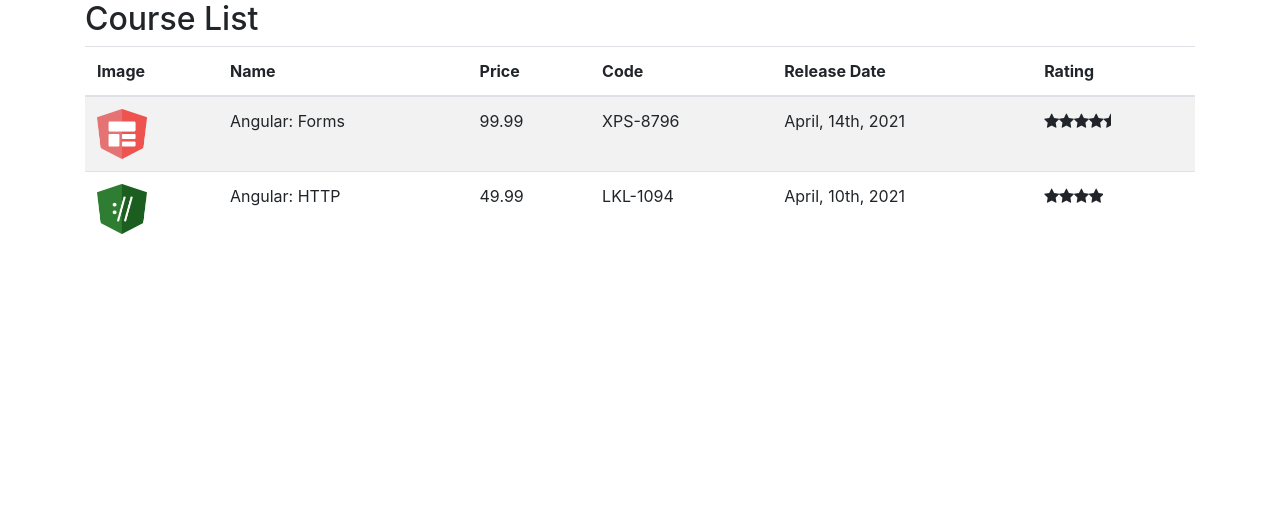
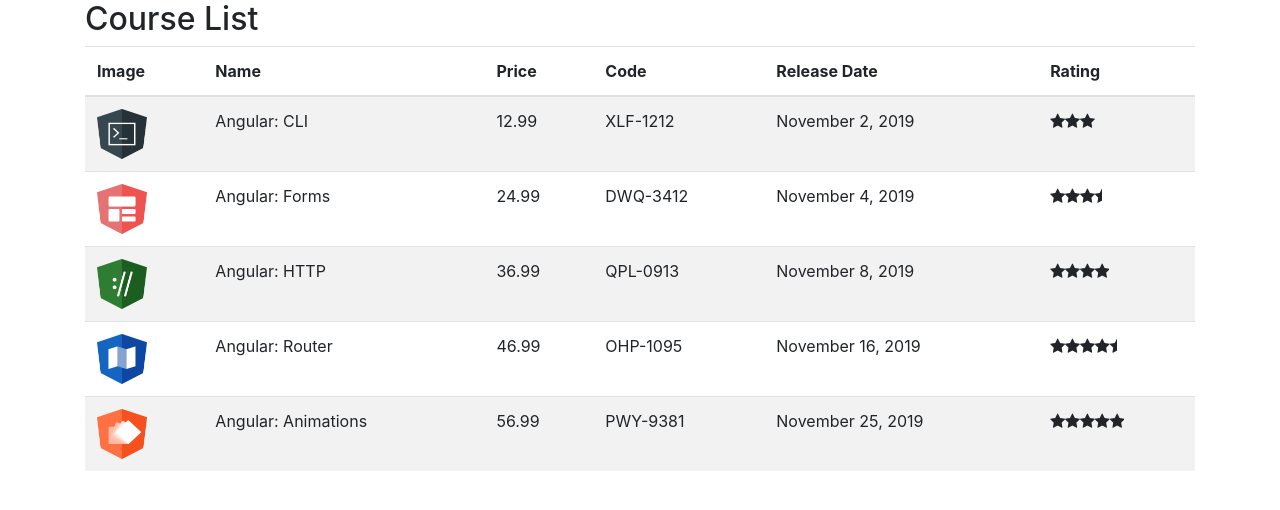
Before and after one commit to mayrinkdotcom/course-manager, an Angular app: page / in a window 1280 px wide. Shown: the top 510 px of the page. Built offline with nearby package versions, Linux system fonts and the light colour scheme.

Commit message:
feat: implementing dependency injection

```diff
--- a/src/app/courses/course-list.component.ts
+++ b/src/app/courses/course-list.component.ts
@@ -1,5 +1,6 @@
 import { Component, OnInit } from '@angular/core'
-import { Course } from './course'
+import  Course from './course'
+import { CourseService } from './course.service';
 
 @Component({
     selector: 'app-course-list',
@@ -10,29 +11,10 @@
 
     courses: Course[] = [];
 
+    constructor(private courseService: CourseService) { }
+
     ngOnInit(): void {
-        this.courses = [
-            {
-                id: 1,
-                name: 'Angular: Forms',
-                imageUrl: '/assets/images/forms.png',
-                price: 99.99,
-                code: 'XPS-8796',
-                duration: 120,
-                rating: 4.5,
-                releaseDate: 'April, 14th, 2021'
-            },
-            {
-                id: 2,
-                name: 'Angular: HTTP',
-                imageUrl: '/assets/images/http.png',
-                price: 49.99,
-                code: 'LKL-1094',
-                duration: 80,
-                rating: 4,
-                releaseDate: 'April, 10th, 2021'
-            }
-        ]
+        this.courses = this.courseService.retrieveAll();
     }
 
 }
--- /dev/null
+++ b/src/app/courses/course.service.ts
@@ -0,0 +1,70 @@
+import { Injectable } from "@angular/core";
+import Course from "./course";
+@Injectable({
+    providedIn: 'root'
+})
+export class CourseService {
+
+    retrieveAll(): Course[] {
+        return COURSES;
+    }
+
+}
+
+var COURSES: Course[] = [
+    {
+        id: 1,
+        name: 'Angular: CLI',
+        releaseDate: 'November 2, 2019',
+        description: 'Neste curso, os alunos irão obter um grande conhecimento nos principais recursos do CLI.',
+        duration: 120,
+        code: 'XLF-1212',
+        rating: 3,
+        price: 12.99,
+        imageUrl: '/assets/images/cli.png',
+    },
+    {
+        id: 2,
+        name: 'Angular: Forms',
+        releaseDate: 'November 4, 2019',
+        description: 'Neste curso, os alunos irão obter um conhecimento aprofundado sobre os recursos disponíveis no módulo de Forms.',
+        duration: 80,
+        code: 'DWQ-3412',
+        rating: 3.5,
+        price: 24.99,
+        imageUrl: '/assets/images/forms.png',
+    },
+    {
+        id: 3,
+        name: 'Angular: HTTP',
+        releaseDate: 'November 8, 2019',
+        description: 'Neste curso, os alunos irão obter um conhecimento aprofundado sobre os recursos disponíveis no módulo de HTTP.',
+        duration: 80,
+        code: 'QPL-0913',
+        rating: 4.0,
+        price: 36.99,
+        imageUrl: '/assets/images/http.png',
+    },
+    {
+        id: 4,
+        name: 'Angular: Router',
+        releaseDate: 'November 16, 2019',
+        description: 'Neste curso, os alunos irão obter um conhecimento aprofundado sobre os recursos disponíveis no módulo de Router.',
+        duration: 80,
+        code: 'OHP-1095',
+        rating: 4.5,
+        price: 46.99,
+        imageUrl: '/assets/images/router.png',
+    },
+    {
+        id: 5,
+        name: 'Angular: Animations',
+        releaseDate: 'November 25, 2019',
+        description: 'Neste curso, os alunos irão obter um conhecimento aprofundado sobre os recursos disponíveis sobre Animation.',
+        duration: 80,
+        code: 'PWY-9381',
+        rating: 5,
+        price: 56.99,
+        imageUrl: '/assets/images/animations.png',
+    }
+];
```
